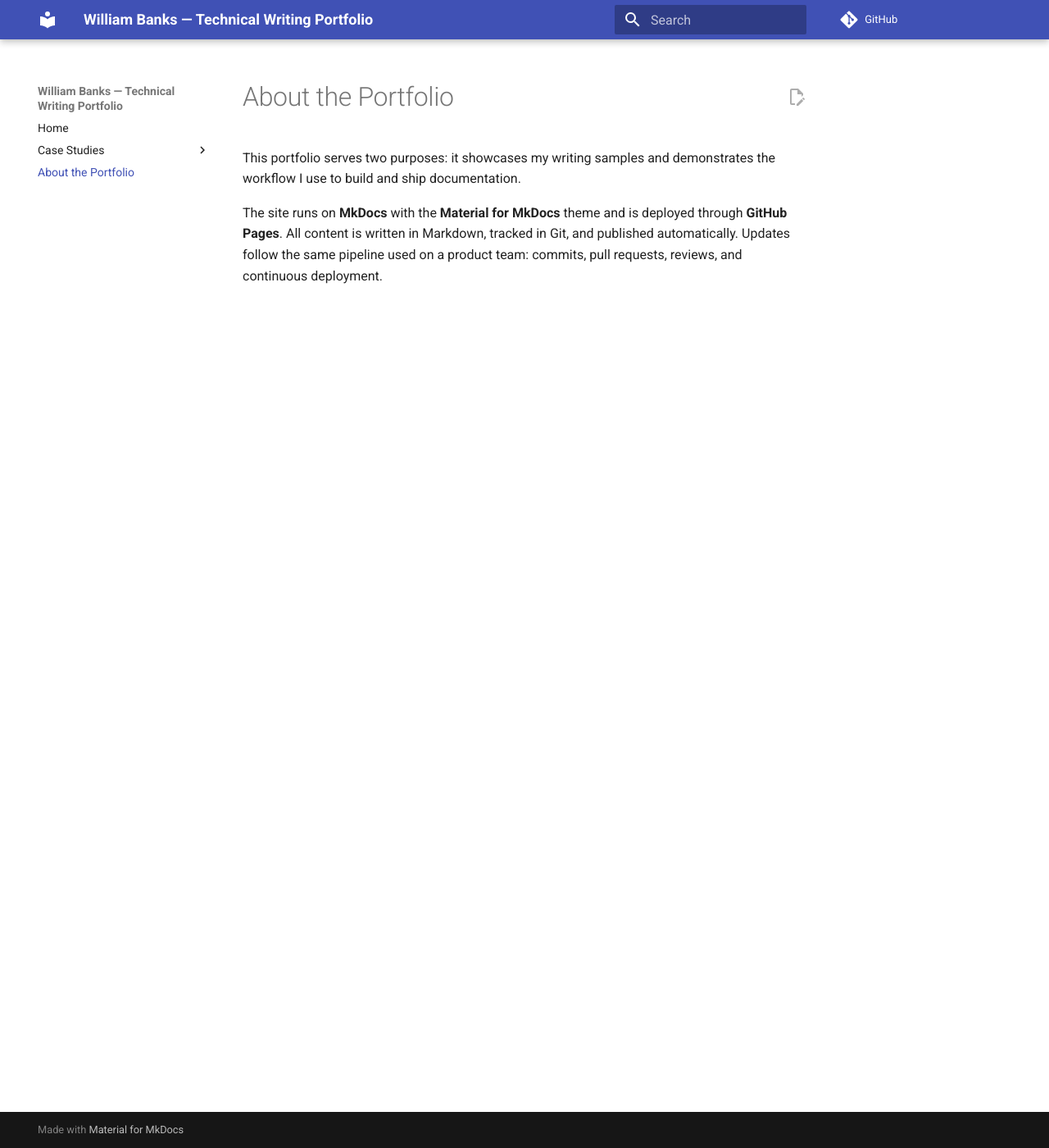
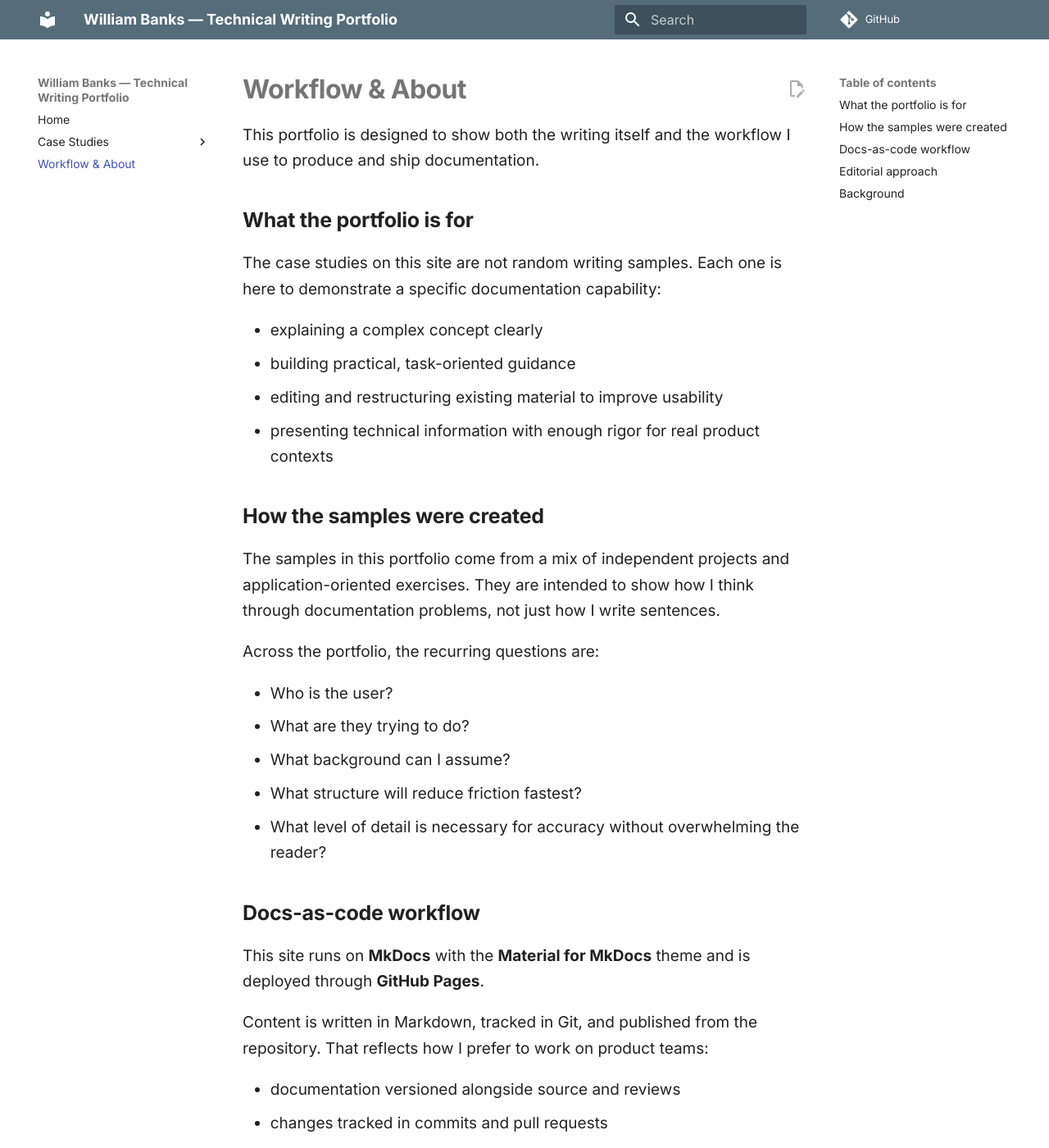
Before and after one commit to bankswe-portfolio/tech-writing-portfolio, an MkDocs documentation site: the page built from docs/about/about.md, in a window 1280 px wide and 1400 px high. Shown: the whole window at 82% size. Built offline with MkDocs 1.6.1 and Material for MkDocs 9.7.7, drawn with Linux system fonts in a browser that asks for light colours; comment, search, counter and statistics services are not loaded; some of the changed text lies outside the part shown.

Commit message:
Update portfolio site content and styling

```diff
--- a/docs/about/about.md
+++ b/docs/about/about.md
@@ -1,7 +1,50 @@
-# About the Portfolio
+# Workflow & About
 
-This portfolio serves two purposes: it showcases my writing samples and demonstrates the workflow I use to build and ship documentation.
+This portfolio is designed to show both the writing itself and the workflow I use to produce and ship documentation.
 
-The site runs on **MkDocs** with the **Material for MkDocs** theme and is deployed through **GitHub Pages**.
-All content is written in Markdown, tracked in Git, and published automatically.
-Updates follow the same pipeline used on a product team: commits, pull requests, reviews, and continuous deployment.
+## What the portfolio is for
+
+The case studies on this site are not random writing samples. Each one is here to demonstrate a specific documentation capability:
+
+- explaining a complex concept clearly
+- building practical, task-oriented guidance
+- editing and restructuring existing material to improve usability
+- presenting technical information with enough rigor for real product contexts
+
+## How the samples were created
+
+The samples in this portfolio come from a mix of independent projects and application-oriented exercises. They are intended to show how I think through documentation problems, not just how I write sentences.
+
+Across the portfolio, the recurring questions are:
+
+- Who is the user?
+- What are they trying to do?
+- What background can I assume?
+- What structure will reduce friction fastest?
+- What level of detail is necessary for accuracy without overwhelming the reader?
+
+## Docs-as-code workflow
+
+This site runs on **MkDocs** with the **Material for MkDocs** theme and is deployed through **GitHub Pages**.
+
+Content is written in Markdown, tracked in Git, and published from the repository. That reflects how I prefer to work on product teams:
+
+- documentation versioned alongside source and reviews
+- changes tracked in commits and pull requests
+- lightweight publishing workflows that are easy to maintain
+- documentation treated as a product asset rather than a static afterthought
+
+## Editorial approach
+
+My documentation work tends to prioritize four things:
+
+- **clarity:** remove ambiguity and reduce reader effort
+- **usability:** make the next step obvious
+- **technical credibility:** preserve accuracy and respect domain complexity
+- **context:** explain not only what to do, but when and why it matters
+
+## Background
+
+I’m a technical writer and former research engineer with experience across developer SDKs, APIs, avionics standards, biomedical platforms, and defense-adjacent systems. That combination of writing practice and engineering depth shapes the way I approach documentation: understand the system first, then make it understandable to someone else.
+
+If you want the credential view, use the [resume link on the homepage](../).
--- /dev/null
+++ b/docs/stylesheets/extra.css
@@ -0,0 +1,39 @@
+.md-typeset h1 {
+  font-weight: 700;
+  letter-spacing: -0.02em;
+  margin-bottom: 0.6rem;
+}
+
+.md-typeset h2 {
+  margin-top: 2rem;
+  font-weight: 650;
+}
+
+.md-typeset p,
+.md-typeset li {
+  font-size: 0.95rem;
+  line-height: 1.65;
+}
+
+.md-typeset .grid.cards > ul > li {
+  border-radius: 14px;
+  box-shadow: 0 1px 3px rgba(0, 0, 0, 0.08);
+  transition: transform 0.15s ease, box-shadow 0.15s ease;
+}
+
+.md-typeset .grid.cards > ul > li:hover {
+  transform: translateY(-2px);
+  box-shadow: 0 4px 14px rgba(0, 0, 0, 0.12);
+}
+
+.md-header {
+  box-shadow: 0 1px 0 rgba(0, 0, 0, 0.06);
+}
+
+.md-main__inner {
+  margin-top: 1rem;
+}
+
+.md-typeset code {
+  font-size: 0.85em;
+}
--- a/mkdocs.yml
+++ b/mkdocs.yml
@@ -5,11 +5,19 @@ repo_url: https://github.com/bankswe-portfolio/tech-writing-portfolio
 edit_uri: blob/main/docs/
 theme:
   name: material
+  palette:
+    - scheme: default
+      primary: blue grey
+      accent: indigo
+  font:
+    text: Inter
+    code: JetBrains Mono
   features:
     - navigation.instant
     - navigation.tracking
     - content.code.copy
     - content.action.edit
+    - content.tabs.link
     - search.suggest
     - search.highlight
 markdown_extensions:
@@ -25,11 +33,14 @@ markdown_extensions:
   - pymdownx.highlight
   - pymdownx.tabbed
   - pymdownx.snippets
+
+extra_css:
+  - stylesheets/extra.css
+
 nav:
   - Home: index.md
   - Case Studies:
-    - Mondoo - cnquery Practical Guide: case-studies/cnquery-practical-guide_mkdocs.md
-    - Horizon3.ai - NodeZero Tripwires Redline: case-studies/horizon3ai-tripwires-redline.md
-    - LangChain - Agents vs Chains Explainer: case-studies/longchain-chains-vs-agents.md
-
-  - About the Portfolio: about/about.md
+      - cnquery Practical Guide: case-studies/cnquery-practical-guide_mkdocs.md
+      - NodeZero Tripwires Redline: case-studies/horizon3ai-tripwires-redline.md
+      - Chains vs. Agents in LangChain: case-studies/longchain-chains-vs-agents.md
+  - Workflow & About: about/about.md
```
Also changed, not shown: docs/index.md (+32 -32 lines).
